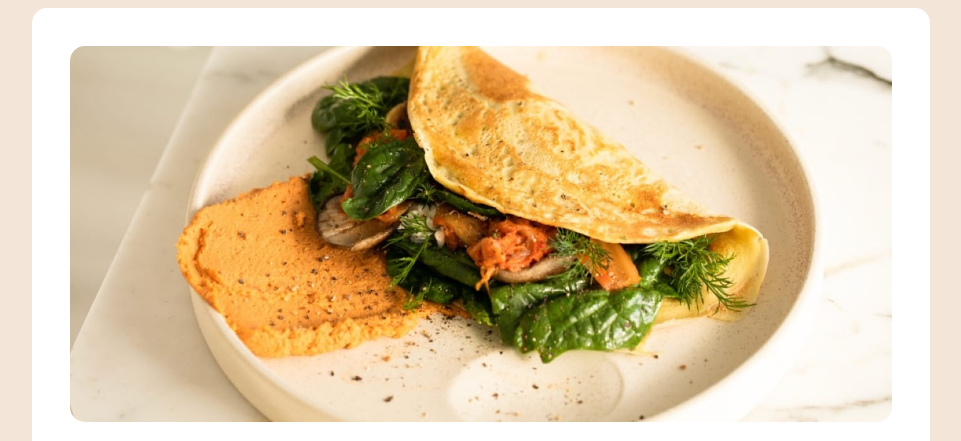
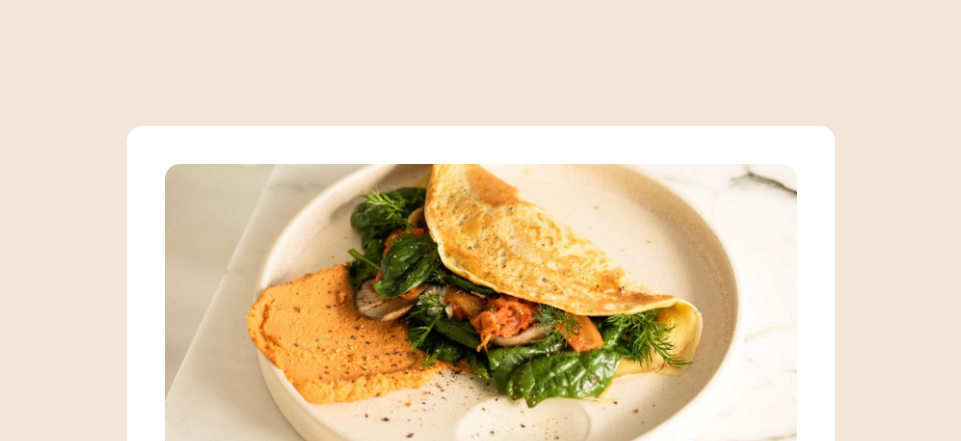
Before and after one commit to batool2azzam/HtmlCssChallenge, a plain HTML site: page index.html in a window 1280 px wide. Shown: the top 441 px of the page, without its empty margins (159-1120 px from the left). Drawn offline with Linux system fonts and the light colour scheme.

Commit message:
modify css file with mobile-first approach

```diff
--- a/styles.css
+++ b/styles.css
@@ -95,18 +95,22 @@ td {
 
 @media only screen and (min-width: 568px) {
   .pageContent {
-      width: 50%;
+      width: 65%;
+      margin-top: 10%;
+      margin-bottom: 10%;
   }
 }
 
 @media only screen and (min-width: 769px) {
   .pageContent {
-      width: 75%;
+      width: 70%;
+      margin-top: 10%;
+      margin-bottom: 10%;
   }
 }
 
 @media only screen and (min-width: 1025px) {
   .pageContent {
-      width: 65%;
+      width: 50%;
   }
 }
```
